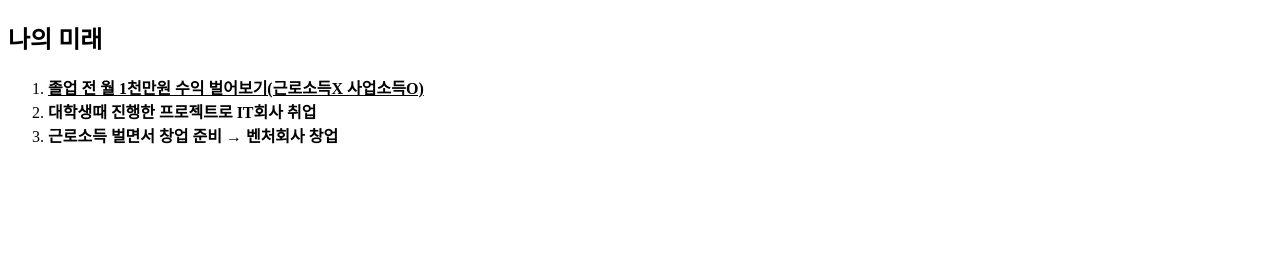
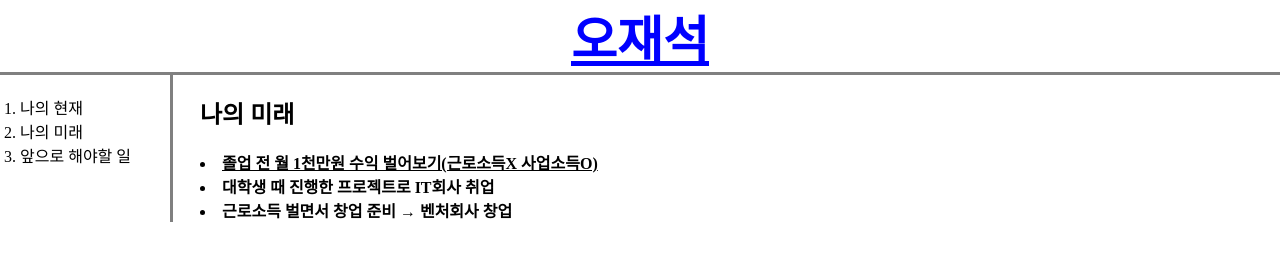
Before and after one commit to ojs201/self-introduction, a plain HTML site: page 2.html in a window 1280 px wide. Drawn offline with Linux system fonts and the light colour scheme.

Commit message:
Add files via upload

```diff
--- a/2.html
+++ b/2.html
@@ -3,16 +3,24 @@
     <head>
         <title>나의 객관화</title>
         <meta charset = "utf-8">
+        <link rel="stylesheet" href="style.css">
     </head>
 
+    <body>
+        <h1><a href = "index.html"style = "color: blue; text-decoration: underline;">오재석</a></h1>
+        <div id = "grid">
+            <ol>
+                <li><a href = "1.html">나의 현재</a></li>
+                <li><a href = "2.html">나의 미래</a></li>
+                <li><a href = "3.html">앞으로 해야할 일</a></li>
+            </ol>
 
-    <body>
-
-        <h2>나의 미래</h2><p style="margin-top:15px;"></p>
-        <ol>
-            <li><strong><u>졸업 전 월 1천만원 수익 벌어보기(근로소득X 사업소득O)</u></strong></li>
-            <li><strong>대학생때 진행한 프로젝트로 IT회사 취업</strong></li>
-            <li><strong>근로소득 벌면서 창업 준비 → 벤처회사 창업</strong></li>
-        </ol>
+            <div>
+            <h2>나의 미래</h2><p style="margin-top:15px;"></p>
+                    <li><strong><u>졸업 전 월 1천만원 수익 벌어보기(근로소득X 사업소득O)</u></strong></li>
+                    <li><strong>대학생 때 진행한 프로젝트로 IT회사 취업</strong></li>
+                    <li><strong>근로소득 벌면서 창업 준비 → 벤처회사 창업</strong></li>
+            </div>
+        </div>
     </body>
 </html>
--- /dev/null
+++ b/style.css
@@ -0,0 +1,45 @@
+a {
+    color: black;
+    text-decoration: none;
+}
+
+
+h1 {
+    font-size: 50px;
+    text-align: center;
+    border-bottom: 3px gray solid;
+    margin:0;
+    padding: 0;
+}
+
+#grid ol{
+    border-right:3px solid gray;
+    width: 150px;
+    margin: 0;
+    padding-left: 20px;
+    padding-top: 20px;
+
+}
+
+body{
+    margin: 0;
+}
+
+#grid{
+    display: grid;
+    grid-template-columns: 200px 1fr;
+}
+
+@media(max-width:640px){
+    #grid{
+    display: block;
+    }
+
+    #grid ol{
+        border-right: none;
+    }
+
+    h1{
+        border-bottom: none;
+    }
+}
```
Also changed, not shown: 1.html (+53 -0 lines), 3.html (+18 -6 lines), index.html (+62 -6 lines).
